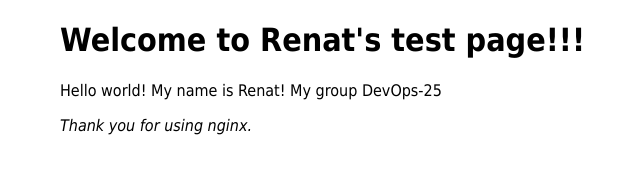
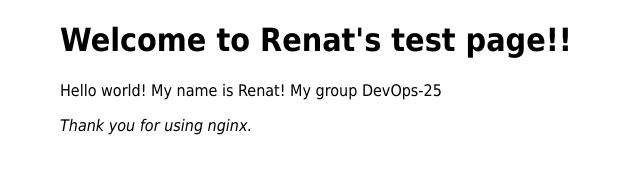
Before and after one commit to renatdevops25/practic11, a plain HTML site: page index.html in a window 1280 px wide. Shown: the full height of the page, 300-940 px from the left. Drawn offline with Linux system fonts and the light colour scheme.

Commit message:
Update index.html

```diff
--- a/index.html
+++ b/index.html
@@ -9,7 +9,7 @@
 </style>
 </head>
 <body>
-<h1>Welcome to Renat's test page!!!</h1>
+<h1>Welcome to Renat's test page!!</h1>
 <p>Hello world! My name is Renat! My group DevOps-25</p>
 <p><em>Thank you for using nginx.</em></p>
 </body>
```
